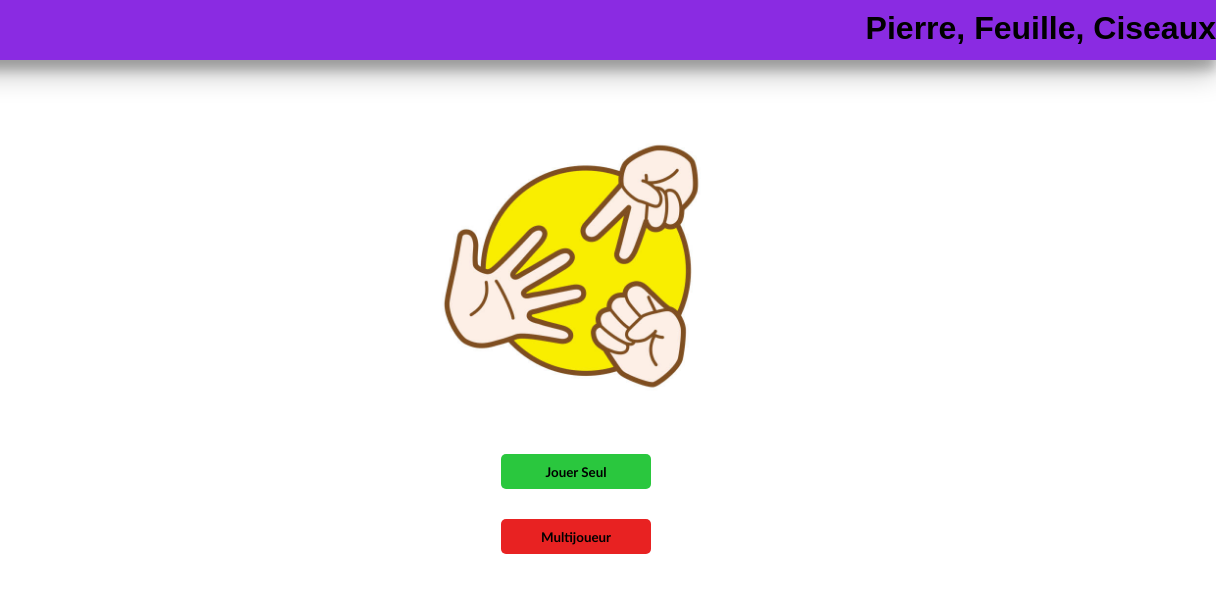
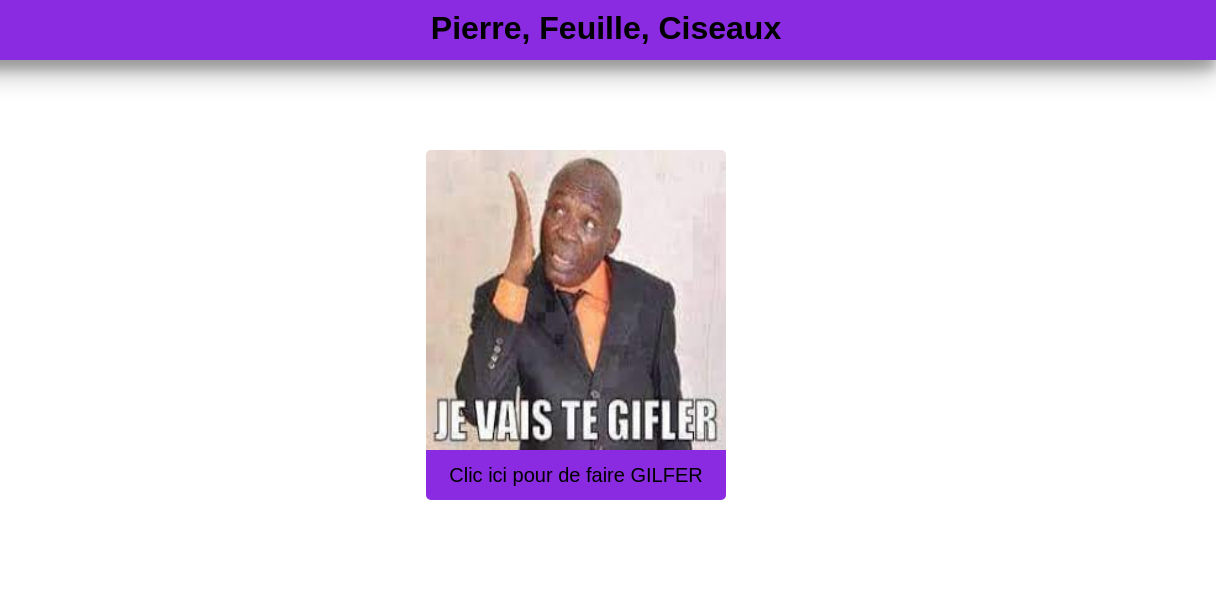
Before and after one commit to surcris/MiniProjets, a plain HTML site: page PFC/pfc.html in a window 1280 px wide. Both pictures are taken after a click on the button "Multijoueur". Shown: the full height of the page, 64-1280 px from the left. Drawn offline with Linux system fonts and the light colour scheme.

Commit message:
modif multi 404 projet pfc

```diff
--- a/PFC/pfc.css
+++ b/PFC/pfc.css
@@ -24,6 +24,9 @@ body{
     display: flex;
     flex-direction: row;
     justify-content: space-between;
+}
+.header div:last-child{
+    width: 100%;
 }
 
 .header  h1{
@@ -169,6 +172,35 @@ div[class^="joueur"] img{
     height: 70px;
 }
 
+#gohou{
+    transform: scale(0);
+    position: absolute;
+    top: 150px;
+    left: 0;
+    right: 0;
+    width: 300px;
+    margin-left: auto;
+    margin-right: auto;
+    display: flex;
+    flex-direction: column;
+
+}
+#gohou img{
+
+    height: 300px;
+    border-radius:5px 5px 0px 0px;
+}
+#gohou input{
+    height: 50px;
+    border: none;
+    border-radius:  0px 0px 5px 5px;
+    font-size: 20px;
+    background-color: blueviolet;
+}
+#gohou input:active{
+    color: aliceblue;
+    background-color: rgb(226, 43, 43);
+}
 @media only screen and (max-width: 600px) {
     .header{
         position: absolute;
--- a/PFC/pfc.html
+++ b/PFC/pfc.html
@@ -16,6 +16,10 @@
         </a>
         <div><h1>Pierre, Feuille, Ciseaux</h1></div>
 
+    </div>
+    <div id="gohou">
+        <img src="images/GOHOU.jpg" alt="">
+        <input type="button" value="Clic ici pour de faire GILFER">
     </div>
     <div id="container">
         <div id="acceuil">
--- a/PFC/pfc.js
+++ b/PFC/pfc.js
@@ -173,6 +173,13 @@ document.querySelector(".btn-jouer input").onclick = function() {etatGame()};
 
 document.querySelector("#multi input").onclick = function() {test()};
 function test() {
-    console.log(getManch)
+    document.querySelector("#gohou").style.transform = "scale(1)";
+    document.querySelector("#acceuil").style.transform = "scale(0)";
 
 }
+document.querySelector("#gohou input").onclick = function() {p()};
+function p() {
+    document.querySelector("#gohou").style.transform = "scale(0)";
+    document.querySelector("#acceuil").style.transform = "scale(1)";
+
+}
```
Also changed, not shown: PFC/images/GOHOU.jpg (added).
